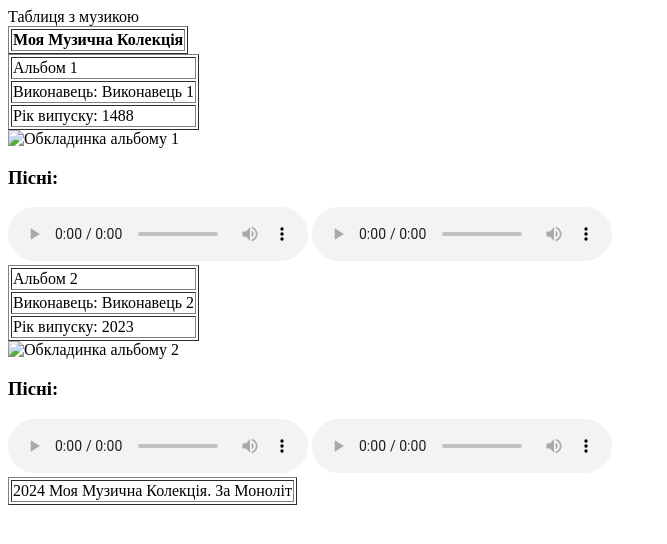
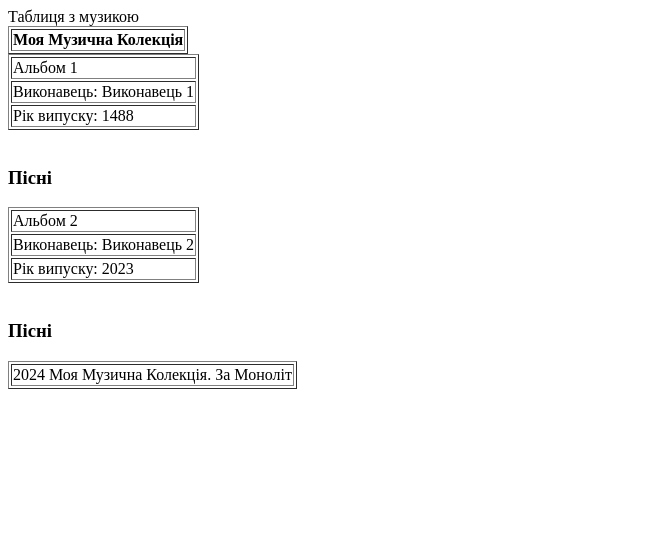
Before and after one commit to derragnarok/hw_1, a plain HTML site: page HW 2-2.html in a window 1280 px wide. Shown: the whole page, without its empty margins (0-667 px from the left). Drawn offline with Linux system fonts and the light colour scheme.

Commit message:
Updated index.html

```diff
--- a/HW 2-2.html
+++ b/HW 2-2.html
@@ -35,16 +35,8 @@
                     </td>
                 </tr>
             </table>
-            <img src="обкладинка1.jpg" alt="Обкладинка альбому 1">
-            <h3>Пісні:</h3>
-            <audio control controls="" s>
-                    <source src="пісня1.mp3" type="audio/mpeg"></source>
-                    Your browser does not support the audio element.
-            </audio>
-            <audio controls>
-                <source src="пісня2.mp3" type="audio/mpeg">
-                Your browser does not support the audio element.
-            </audio>
+            <img src="" alt=""><img alt="">
+            <h3>Пісні</h3>
 
 
             </table>
@@ -67,17 +59,10 @@
                     </td>
                 </tr>
             </table>
-            <img src="обкладинка2.jpg" alt="Обкладинка альбому 2">
-            <h3>Пісні:</h3>
+            <img alt="" src=""><img alt="">
+            <h3>Пісні</h3>
 
-            <audio controls>
-                <source src="пісня3.mp3" type="audio/mpeg">
-                Your browser does not support the audio element.
-            </audio>
-            <audio controls="">
-                <source src="пісня4.mp3" type="audio/mpeg">
-                Your browser does not support the audio element.
-            </audio>
+
         </section>
 
     </main>
```
